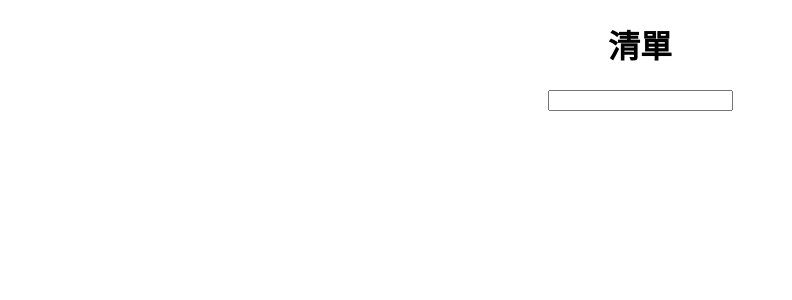
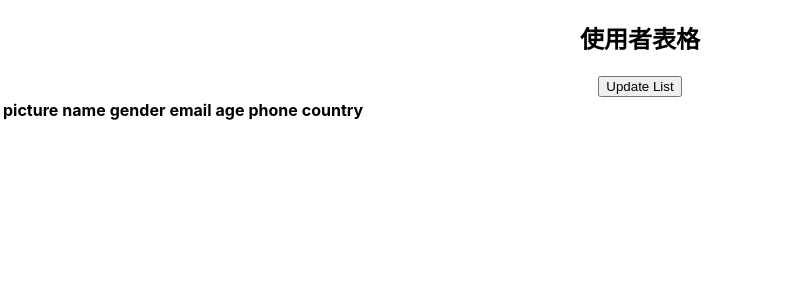
Before and after one commit to sasie59/react-homework, a React (Create React App) app: page / in a window 1280 px wide. Shown: the top 300 px of the page, without its empty margins (0-792 px from the left). Built offline with nearby package versions, Linux system fonts and the light colour scheme.

Commit message:
hw7 雛型架構

```diff
--- a/src/App.js
+++ b/src/App.js
@@ -1,6 +1,6 @@
 import React from 'react';
 import './App.css';
-import Homework from './RemovableList'
+import Homework from './PersonTable'
 
 function App() {
   return (
--- /dev/null
+++ b/src/PersonTable.js
@@ -0,0 +1,59 @@
+import React from 'react'
+import PersonalInfo from './PersonalInfo'
+
+export default class PersonTable extends React.Component {
+  constructor(){
+    super()
+    this.state = ({
+
+    });
+  }
+  render() {
+    return (
+      <div>
+        <h2>使用者表格</h2>
+        <button onClick>Update List</button>
+        <table>
+          <thead>
+            <tr>
+              <th>picture</th>
+              <th>name</th>
+              <th>gender</th>
+              <th>email</th>
+              <th>age</th>
+              <th>phone</th>
+              <th>country</th>
+            </tr>
+          </thead>
+          <tbody>
+            <PersonalInfo />
+            <PersonalInfo />
+            <PersonalInfo />
+            <PersonalInfo />
+            <PersonalInfo />
+            <PersonalInfo />
+            <PersonalInfo />
+            <PersonalInfo />
+            <PersonalInfo />
+            <PersonalInfo />
+            <PersonalInfo />
+            <PersonalInfo />
+            <PersonalInfo />
+            <PersonalInfo />
+            <PersonalInfo />
+            <PersonalInfo />
+            <PersonalInfo />
+            <PersonalInfo />
+            <PersonalInfo />
+            <PersonalInfo />
+            <PersonalInfo />
+            <PersonalInfo />
+            <PersonalInfo />
+            <PersonalInfo />
+            <PersonalInfo />
+          </tbody>
+        </table>
+      </div>
+    )
+  }
+}
--- /dev/null
+++ b/src/PersonalInfo.js
@@ -0,0 +1,15 @@
+import React from 'react'
+
+export default function PersonalInfo(props) {
+  return (
+    <tr>
+      <td>{props.picture}</td>
+      <td>{props.name}</td>
+      <td>{props.gender}</td>
+      <td>{props.email}</td>
+      <td>{props.age}</td>
+      <td>{props.phone}</td>
+      <td>{props.conutey}</td>
+    </tr>
+  )
+}
```
